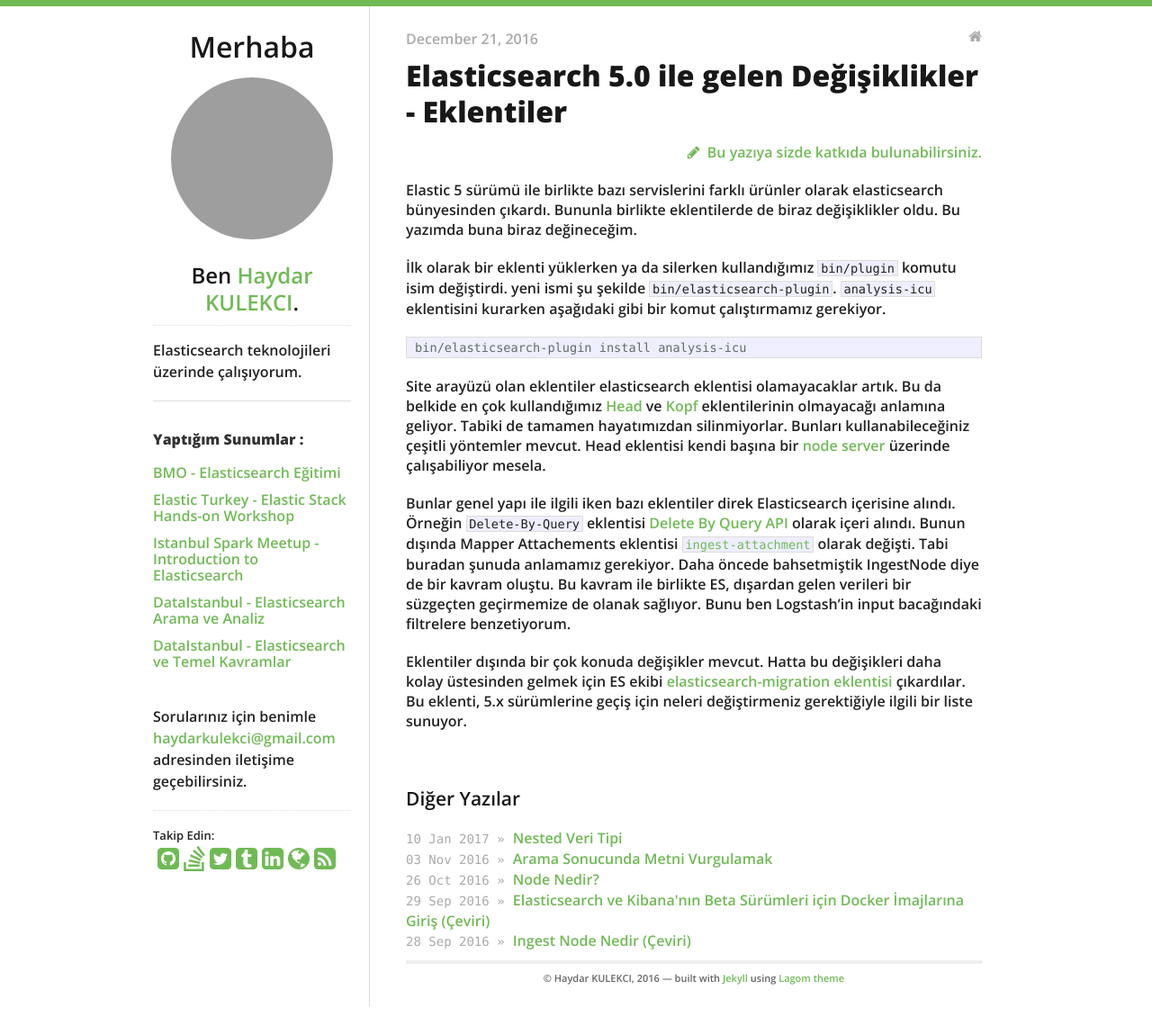
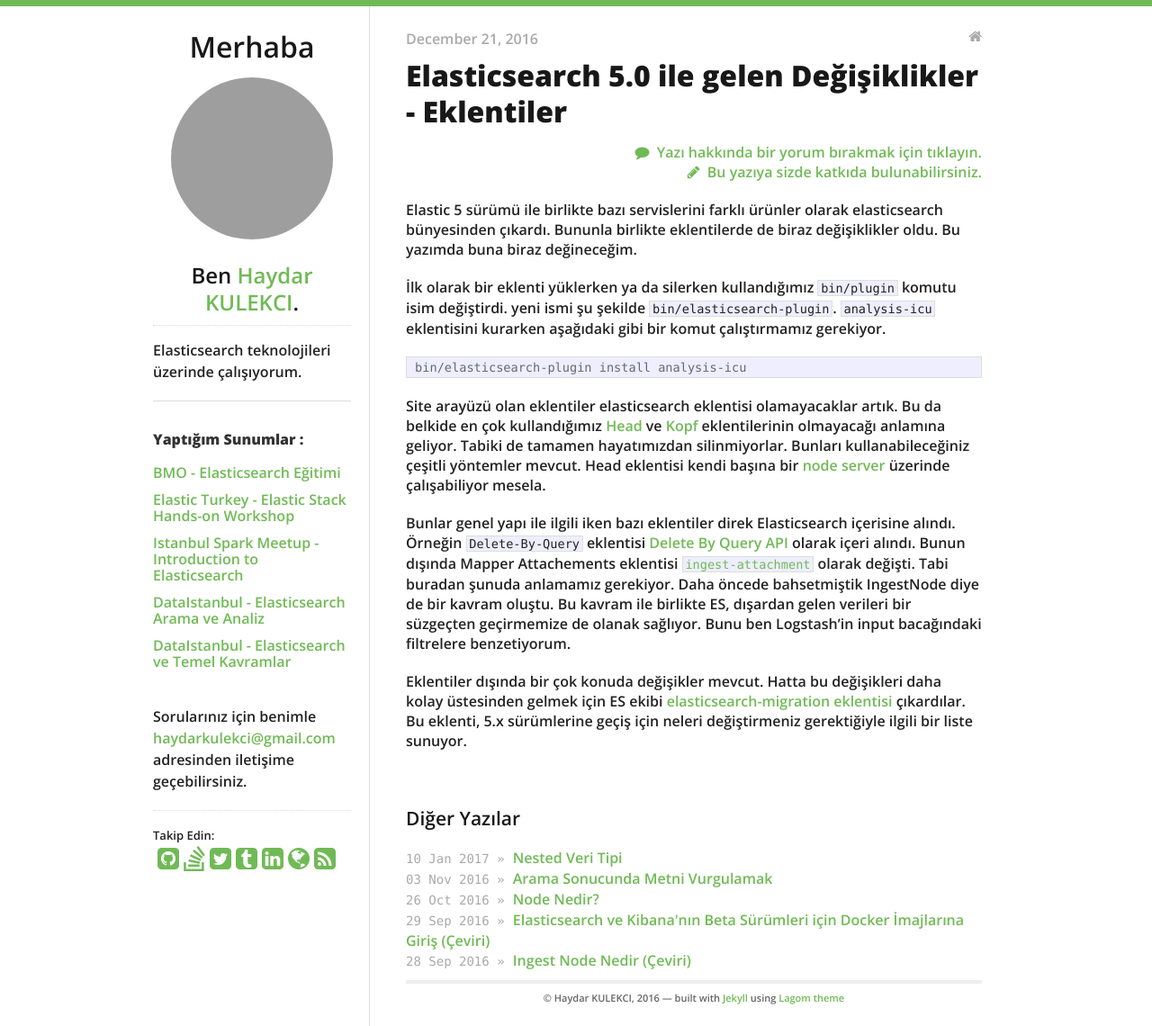
Before and after one commit to hkulekci/elasticsearch, a Jekyll site: the page built from _posts/2016-12-21-Elasticsearch-5-0-ile-gelen-degisiklikler-eklentiler.md, in a window 1280 px wide. Shown: the whole page at 90% size. Built offline with Jekyll 4.4.1, drawn with Linux system fonts in a browser that asks for light colours; nearby versions of some CDN libraries; before the commit the page ends 1118 px from its top, so only the background shows below that; grey boxes are pictures that could not be loaded.

Commit message:
update layout

```diff
--- a/_layouts/post.html
+++ b/_layouts/post.html
@@ -11,7 +11,8 @@
 
 <h1 class="title">{{ page.title }}</h1>
 <p align="right">
-  <a href="https://github.com/hkulekci/elasticsearch/edit/gh-pages/{{ page.path }}"><i class="fa fa-pencil"></i> &nbsp;Bu yazıya sizde katkıda bulunabilirsiniz.</a>
+  <a href="https://github.com/hkulekci/elasticsearch/issues/new?title={{ page.title }}"><i class="fa fa-comment"></i> &nbsp;Yazı hakkında bir yorum bırakmak için tıklayın.</a><br>
+  <a href="https://github.com/hkulekci/elasticsearch/tree/gh-pages/{{ page.path }}"><i class="fa fa-pencil"></i> &nbsp;Bu yazıya sizde katkıda bulunabilirsiniz.</a>
 </p>
 <div id="post">
   {{ content }}
```
